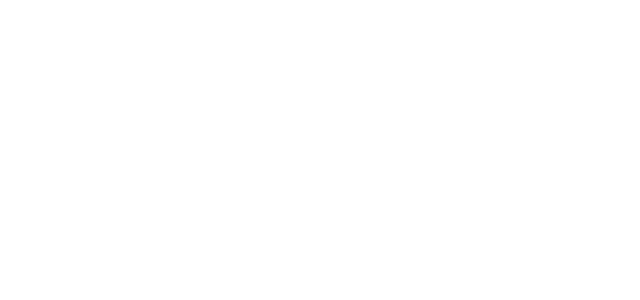
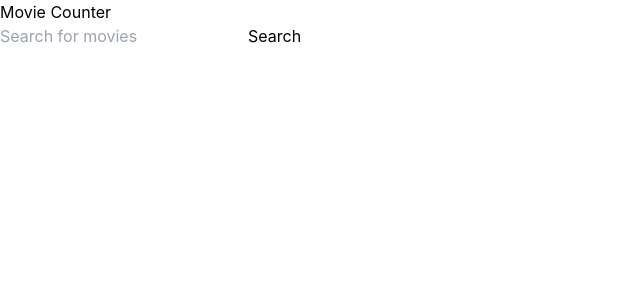
Before and after one commit to anushasani/React_Workspace, a React (Create React App) app in the folder my-app/: page /MovieCounter in a window 1280 px wide. Before the commit this address had no page. Shown: the top 300 px of the page, without its empty margins (0-640 px from the left). Built offline with nearby package versions, Linux system fonts and the light colour scheme.

Commit message:
Movie Counter

```diff
--- a/my-app/src/App.js
+++ b/my-app/src/App.js
@@ -12,6 +12,9 @@
 const ProgressBar = lazy(() => import("./Component/ProgressBar/ProgressBar"));
 const Password = lazy(() =>
   import("./Component/PasswordValidation/PasswordValidation")
+);
+const MovieCounter = lazy(() =>
+  import("./Component/Moviecounter/MovieCounter")
 );
 
 const Home = () => {
@@ -46,6 +49,11 @@
           <li>
             <a href="/Password" rel="noopener noreferrer">
               5.Password
+            </a>
+          </li>
+          <li>
+            <a href="/MovieCounter" rel="noopener noreferrer">
+              5.MovieCounter
             </a>
           </li>
         </ul>
@@ -100,6 +108,14 @@
             </Suspense>
           }
         />
+        <Route
+          path="/MovieCounter"
+          element={
+            <Suspense fallback={<div>Loading MovieCounter Validation..</div>}>
+              <MovieCounter />
+            </Suspense>
+          }
+        />
       </Routes>
     </Router>
   );
--- /dev/null
+++ b/my-app/src/Component/Moviecounter/MovieCounter.js
@@ -0,0 +1,48 @@
+import { useEffect, useState } from "react";
+const MovieCounter = () => {
+  const [searchTerm, setSearchTerm] = useState("");
+  const [movieCount, setMovieCount] = useState(null);
+  const [error, setError] = useState(null);
+
+  // Function to fetch movies count
+  const getNumberOfMovies = async (substr) => {
+    try {
+      // Make the GET request using fetch
+      const response = await fetch(
+        `https://jsonmock.hackerrank.com/api/moviesdata/search/?Title=${substr}`
+      );
+      if (!response.ok) {
+        throw new Error("Network response was not ok");
+      }
+      const data = await response.json();
+      // Set the count based on the `total` field in the response
+      setMovieCount(data.total);
+    } catch (err) {
+      setError("Error fetching movie data");
+    }
+  };
+
+  // Handle form submission
+  const handleSubmit = (e) => {
+    e.preventDefault();
+    getNumberOfMovies(searchTerm);
+  };
+
+  return (
+    <div>
+      <h1>Movie Counter</h1>
+      <form onSubmit={handleSubmit}>
+        <input
+          type="text"
+          value={searchTerm}
+          onChange={(e) => setSearchTerm(e.target.value)}
+          placeholder="Search for movies"
+        />
+        <button type="submit">Search</button>
+      </form>
+      {movieCount !== null && <p>Total movies found: {movieCount}</p>}
+      {error && <p>{error}</p>}
+    </div>
+  );
+};
+export default MovieCounter;
```
